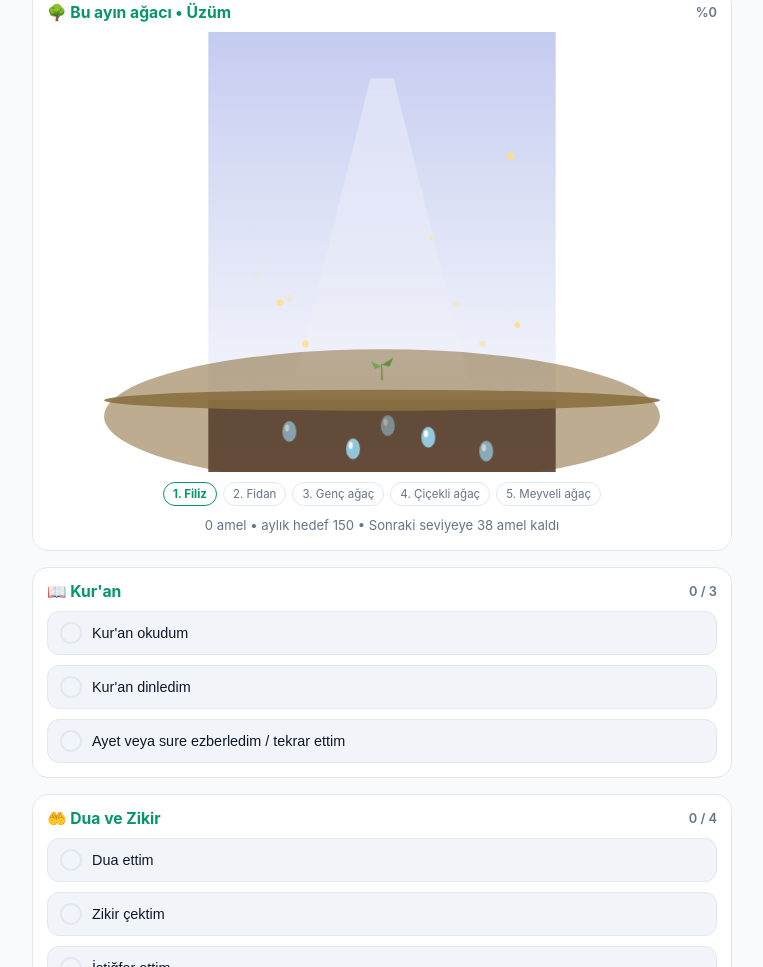
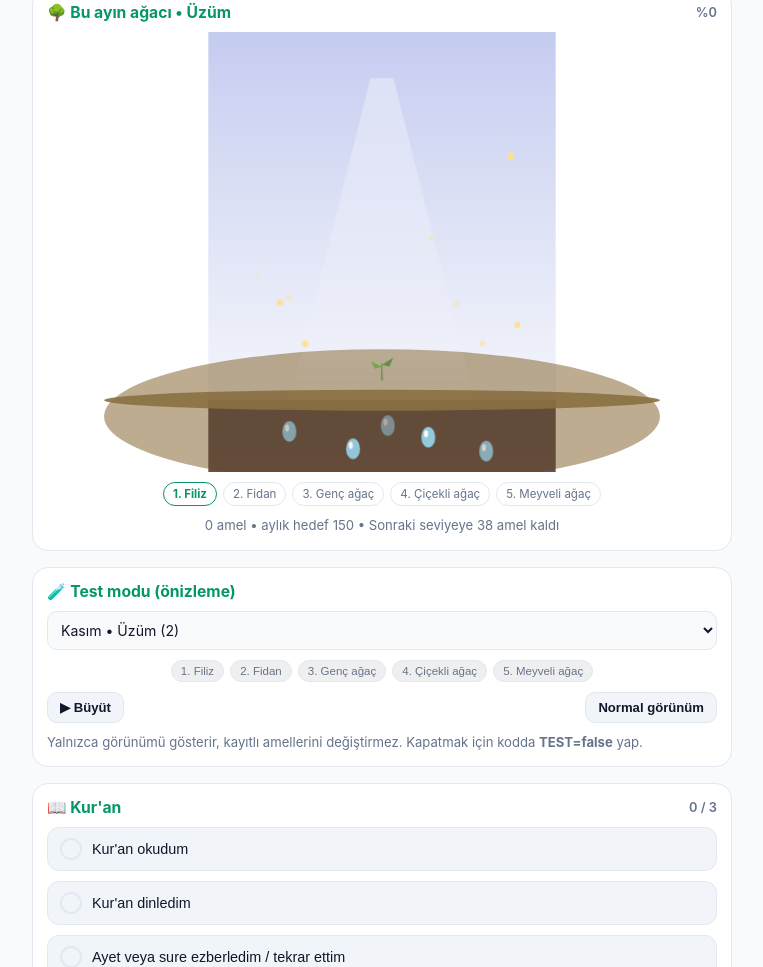
Before and after one commit to ayetinvakti/amel-defteri, a plain HTML site: page index.html in a window 1280 px wide. Shown: the part 292-1259 px from the top of the page, without its empty margins (258-1021 px from the left). Drawn offline with Linux system fonts and the light colour scheme; no server answers.

Commit message:
Update index.html

```diff
--- a/index.html
+++ b/index.html
@@ -264,6 +264,13 @@
 <div class="muted" id="trInfo" style="text-align:center"></div>
 <div id="trAyBox" style="display:none"><div class="ay" id="trAr" style="font-size:1.25rem"></div><div class="tr2" id="trTr"></div><div class="muted" id="trRef"></div></div>
 </div>
+<div class="sec fin-card" id="testBox" style="display:none">
+<h2>🧪 Test modu (önizleme)</h2>
+<div class="add"><select id="tM" onchange="tMonth()"></select></div>
+<div class="chips" id="tL"></div>
+<div class="row"><button class="tb fin-btn" onclick="tPlay()">▶ Büyüt</button><button class="tb fin-btn" onclick="tOff()">Normal görünüm</button></div>
+<div class="muted">Yalnızca görünümü gösterir, kayıtlı amellerini değiştirmez. Kapatmak için kodda <b>TEST=false</b> yap.</div>
+</div>
 <div id="cats" style="display:flex;flex-direction:column;gap:16px"></div>
 <div class="sec fin-card"><h2 id="gTitle"></h2><div class="gg" id="garden"></div><div class="muted" id="gEmpty"></div></div>
 
@@ -479,9 +486,32 @@ function monthInfo(y,m){
   const t=dim*GOAL,p=Math.min(100,Math.floor(c/t*100));
   return{c,t,p,lv:p>=100?5:p>=75?4:p>=50?3:p>=25?2:1};
 }
-let treeKey='',treeLv=0;
+const TEST=true; // test bittiğinde false yap: önizleme paneli kaybolur, ağaç normal çalışır
+let PREV=null,treeKey='',treeLv=0,tTimer=null;
+function tInit(){
+  if(!TEST)return;
+  document.getElementById('testBox').style.display='';
+  document.getElementById('tM').innerHTML=Array.from({length:12},(_,i)=>`<option value="${i}">${new Date(2025,i,1).toLocaleDateString(T2.loc,{month:'long'})} • ${T2.sp[SPS[i%6].k]}${i>=6?' (2)':''}</option>`).join('');
+  document.getElementById('tM').value=new Date().getMonth();
+  document.getElementById('tL').innerHTML=T2.lv.map((x,i)=>`<button class="ch fin-btn" onclick="tSet(${i+1})">${i+1}. ${x}</button>`).join('');
+}
+function tSet(lv,quiet){
+  if(tTimer&&!quiet){clearInterval(tTimer);tTimer=null;}
+  const old=PREV?PREV.lv:0;PREV={m:+document.getElementById('tM').value,lv};
+  renderTree();loadTreeAyah(PREV.m);
+  if(lv>old){setTimeout(rain,300);setTimeout(burst,1300);}
+}
+function tMonth(){tSet(PREV?PREV.lv:5);}
+function tPlay(){
+  if(tTimer)clearInterval(tTimer);
+  let lv=1;PREV=null;tSet(1,1);
+  tTimer=setInterval(()=>{lv++;if(lv>5){clearInterval(tTimer);tTimer=null;return;}tSet(lv,1);},2600);
+}
+function tOff(){if(tTimer){clearInterval(tTimer);tTimer=null;}PREV=null;renderTree();loadTreeAyah();}
 function renderTree(){
-  const n=new Date(),m=n.getMonth(),I=monthInfo(n.getFullYear(),m),key=n.getFullYear()+'-'+m,box=document.getElementById('treeSvg');
+  const n=new Date();let m=n.getMonth(),I=monthInfo(n.getFullYear(),m);
+  if(PREV){m=PREV.m;I={c:0,t:0,p:[0,25,50,75,100][PREV.lv-1],lv:PREV.lv};}
+  const key=n.getFullYear()+'-'+m+(PREV?'p':''),box=document.getElementById('treeSvg');
   const rebuild=key!==treeKey||I.lv!==treeLv;
   if(rebuild){
     const from=(key===treeKey&&treeLv)?SCALE[treeLv-1]:SCALE[0]*.6;
@@ -493,7 +523,7 @@ function renderTree(){
   document.getElementById('trPct').textContent='%'+I.p;
   document.getElementById('trChips').innerHTML=T2.lv.map((x,i)=>`<span class="ch${i+1===I.lv?' on':''}">${i+1}. ${x}</span>`).join('');
   const nxt=I.lv<5?Math.max(1,Math.ceil([25,50,75,100][I.lv-1]/100*I.t)-I.c):0;
-  document.getElementById('trInfo').textContent=T2.info.replace('{c}',I.c).replace('{t}',I.t)+' • '+(I.lv<5?T2.next.replace('{n}',nxt):T2.full);
+  document.getElementById('trInfo').textContent=PREV?'🧪 Önizleme':T2.info.replace('{c}',I.c).replace('{t}',I.t)+' • '+(I.lv<5?T2.next.replace('{n}',nxt):T2.full);
 }
 function rain(){const s=document.querySelector('#treeSvg svg');if(!s)return;s.classList.remove('rain');void s.getBoundingClientRect();s.classList.add('rain');setTimeout(()=>s.classList.remove('rain'),1700);}
 function burst(){
@@ -513,8 +543,8 @@ function renderGarden(){
   document.getElementById('garden').innerHTML=list.map(o=>`<div class="gm">${scene(o.m,o.I.lv,0,'g'+o.y+o.m)}${new Date(o.y,o.m,1).toLocaleDateString(T2.loc,{month:'long',year:'numeric'})}<br>${T2.sp[SPS[o.m%6].k]} • ${T2.lv[o.I.lv-1]} • %${o.I.p}</div>`).join('');
 }
 // Bu ayın ağacının Kur'an'da geçtiği ayet: yalnızca sure:ayet numarası saklanır, metin ve meal API'den gelir
-async function loadTreeAyah(){
-  const sp=SPS[new Date().getMonth()%6],ed={tr:'tr.yazir',en:'en.sahih',ar:'ar.muyassar'}[LG];
+async function loadTreeAyah(mm){
+  const sp=SPS[(mm===undefined?new Date().getMonth():mm)%6],ed={tr:'tr.yazir',en:'en.sahih',ar:'ar.muyassar'}[LG];
   try{
     const r=await fetch(`https://api.alquran.cloud/v1/ayah/${sp.r}/editions/quran-uthmani,${ed}`);if(!r.ok)throw 0;
     const j=await r.json(),a=j.data[0],b=j.data[1];if(!a||!b||!a.text||!b.text)throw 0;
@@ -566,7 +596,7 @@ async function loadAyah(){
         updateThemeColor();
     }
 
-function init(){initTheme();applyText();render();loadAyah();loadTreeAyah();}
+function init(){initTheme();applyText();render();loadAyah();loadTreeAyah();tInit();}
 document.addEventListener('DOMContentLoaded',init);
 </script>
 </body>
```
